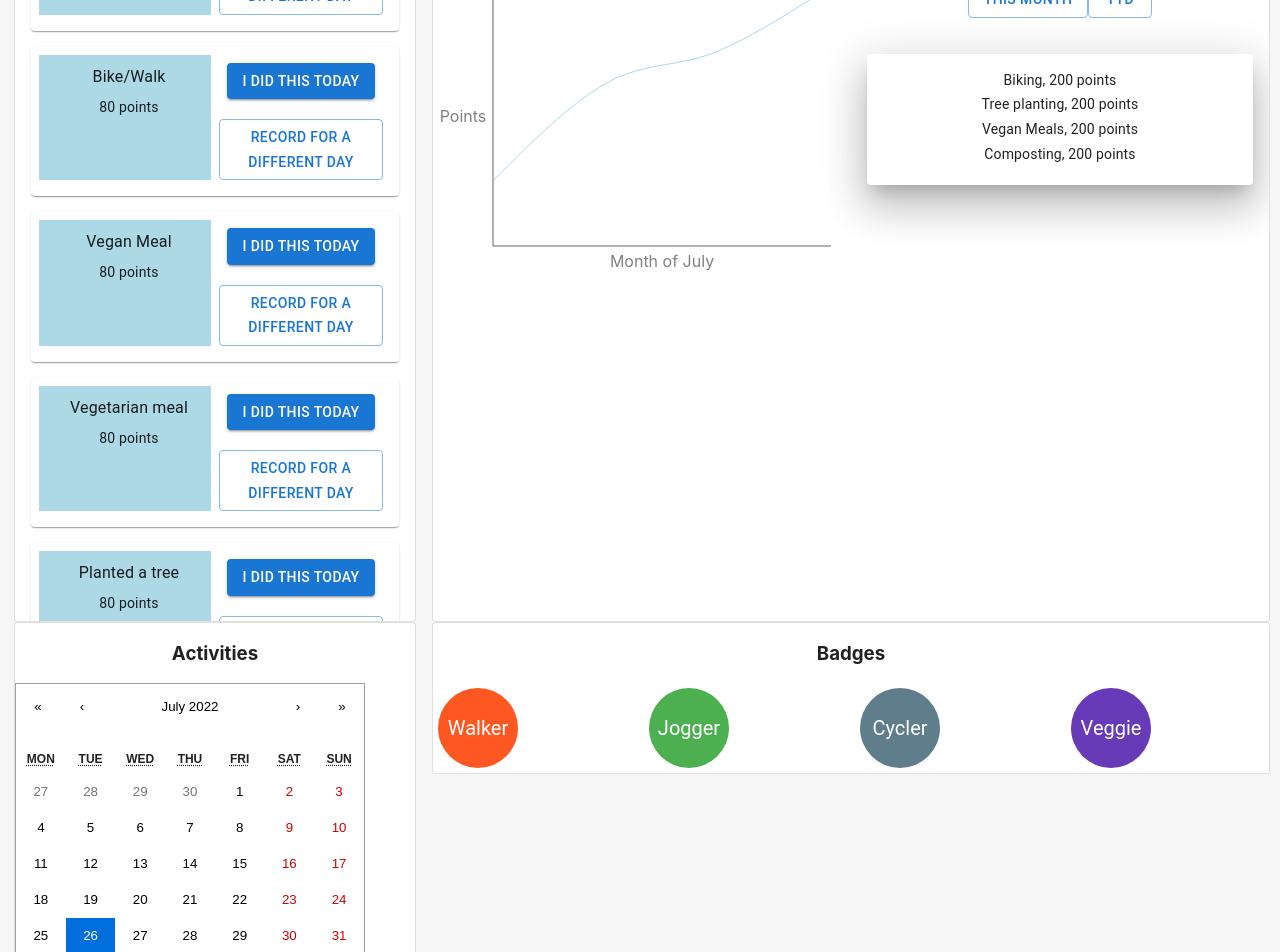
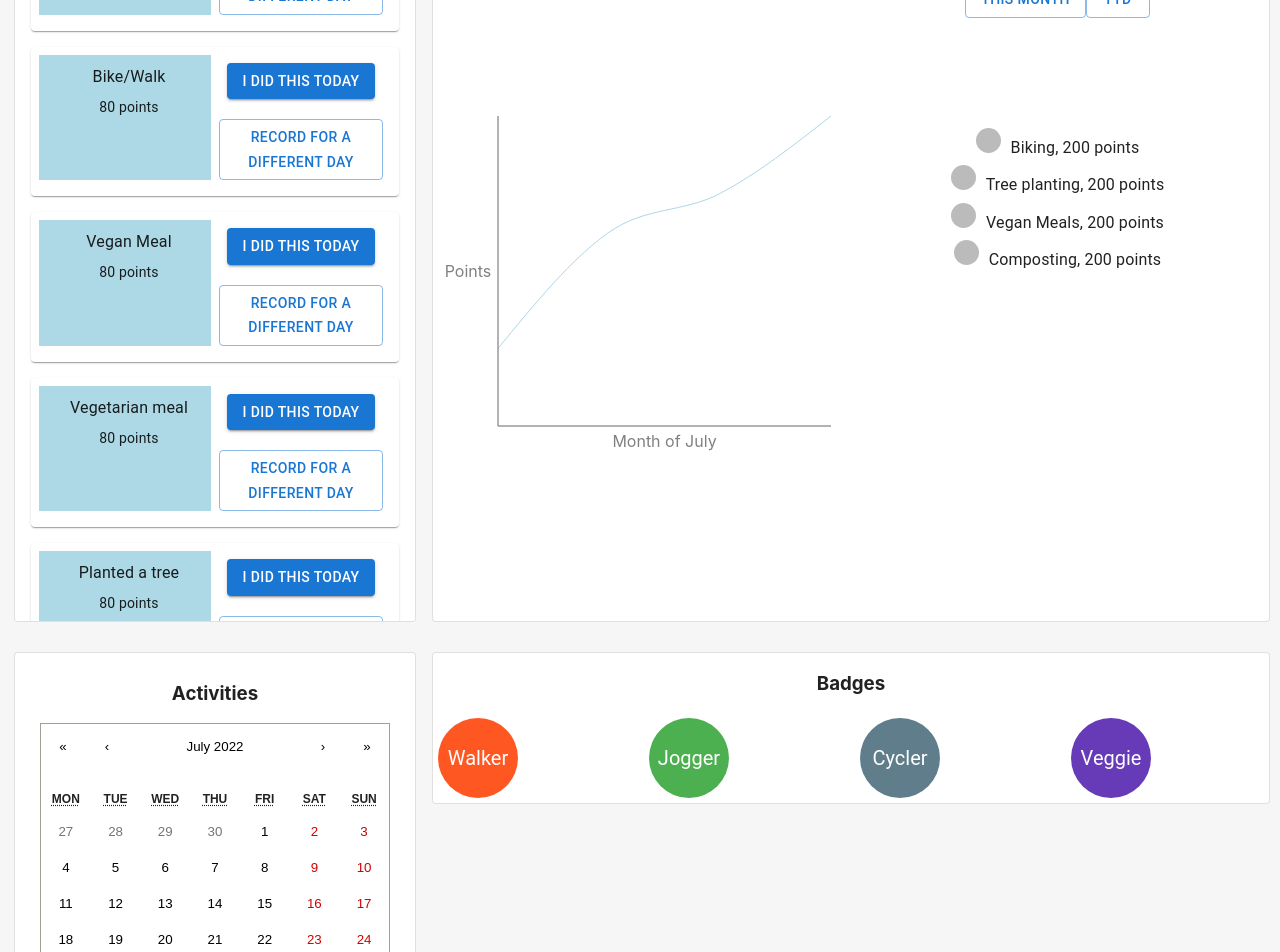
Before and after one commit to mpadel78/Monday-frontend, a React (Create React App) app: page / in a window 1280 px wide. Shown: the part 280-1232 px from the top of the page. Built offline with nearby package versions, Linux system fonts and the light colour scheme.

Commit message:
Fixed calendar / dashboard style, updated layout

```diff
--- a/src/App.css
+++ b/src/App.css
@@ -47,9 +47,13 @@
     font-size: 16px;
   }
 
-.activites-container{
-
-}
+.dot {
+    height: 25px;
+    width: 25px;
+    background-color: #bbb;
+    border-radius: 50%;
+    display: inline-block;
+  }
 
 @keyframes App-logo-spin {
   from {
--- a/src/App.js
+++ b/src/App.js
@@ -8,7 +8,6 @@ import Tasks from "./components/Personal/Tasks";
 import Mascot from "./components/Team/Mascot";
 import DashboardPersonal from "./components/Personal/DashboardPersonal";
 import DashboardTeam from "./components/Team/DashboardTeam";
-import Welcome from "./components/Welcome";
 import Activities from "./components/Personal/Activities";
 import "./App.css";
 import Badges from "./components/Personal/Badges";
@@ -46,7 +45,6 @@ function App() {
           lg={4}
           style={{
             textAlign: "center",
-
             paddingLeft: "30px",
             height: "100%",
           }}
@@ -57,9 +55,12 @@ function App() {
           >
             {view == "Teams" ? <Mascot /> : <Tasks />}
           </Card>
+          <div style={{padding:'30px 0px'}}>
             <Card variant="outlined">
               <Activities />
             </Card>
+          </div>
+
         </Grid>
         <Grid
           item
@@ -73,13 +74,15 @@ function App() {
             paddingRight: "10px",
           }}
         >
-          <Card style={{ height: "100vh" }} variant="outlined">
+          <Card style={{ height: "100vh", padding:'0px 5px' }} variant="outlined">
             {view == "Teams" ? <DashboardTeam /> : <DashboardPersonal />}
           </Card>
 
+          <div style={{paddingTop:'30px'}}>
             <Card variant="outlined">
               {view == "Teams" ? <br /> : <Badges />}
             </Card>
+          </div>
         </Grid>
       </Grid>
     </div>
--- a/src/components/Personal/Activities.js
+++ b/src/components/Personal/Activities.js
@@ -1,6 +1,7 @@
 import React from 'react'
 import {useState} from 'react';
 import Calendar from 'react-calendar';
+import Typography from "@mui/material/Typography";
 import 'react-calendar/dist/Calendar.css';
 import "../../App.css";
 
@@ -9,9 +10,18 @@ function Activities(){
 const [value, onChange] = useState(new Date());
 
   return (
-    <div class="activites-container">
+    <div style={{ padding:'10px'}}>
         <h3>Activities</h3>
-        <Calendar onChange={onChange} value={value} />
+        <div style={{display: 'flex', justifyContent: 'center', alignItems: 'center',border:'none'}}>
+          <Calendar onChange={onChange} value={value} />
+        </div>
+        <div style={{paddingTop:'10px'}}>
+          <strong>{value.toDateString()}</strong>
+        </div>
+        <div>
+          <p>Biking, 200 points</p>
+          <p>Tree planting, 200 points</p>
+        </div>
     </div>
   )
 }
--- a/src/components/Personal/DashboardPersonal.js
+++ b/src/components/Personal/DashboardPersonal.js
@@ -55,7 +55,7 @@ function DashboardPersonal() {
           style={{ backgroundColor: "white", height: "10vh" }}
         >
           <Typography variant="subtitle1">
-            <strong>Your Scoreboard July</strong>
+            <h2>Your Scoreboard July</h2>
           </Typography>
         </Grid>
 
@@ -66,11 +66,11 @@ function DashboardPersonal() {
 
         */}
         <Grid item xs={12} md={12} lg={12} sm container>
-          <Grid item xs={6} md={6} lg={6}>
-            <ResponsiveContainer height={300}>
+          <Grid item xs={6} md={6} lg={6} style={{paddingTop:'130px'}}>
+            <ResponsiveContainer height={350}>
               <LineChart
                 width={500}
-                height={300}
+                height={350}
                 data={data}
                 margin={{ top: 5, right: 20, bottom: 5, left: 0 }}
               >
@@ -95,34 +95,21 @@ function DashboardPersonal() {
             </Button>
             <br />
             <br />
+            <div style={{paddingTop:'90px'}}>
+              <Typography variant="body1" gutterBottom>
+                <><span style={{fontSize:'18px'}} class="dot"></span><span style={{ paddingLeft:'10px'}}>Biking, 200 points</span></>
+              </Typography>
+              <Typography variant="body1" gutterBottom>
+                <><span style={{fontSize:'18px'}} class="dot"></span><span style={{ paddingLeft:'10px'}}>Tree planting, 200 points</span></>
+              </Typography>
+              <Typography variant="body1" gutterBottom>
+                <><span style={{fontSize:'18px'}} class="dot"></span><span style={{ paddingLeft:'10px'}}>Vegan Meals, 200 points</span></>
+              </Typography>
+              <Typography variant="body1" gutterBottom>
+                <><span style={{fontSize:'18px'}} class="dot"></span><span style={{ paddingLeft:'10px'}}>Composting, 200 points</span></>
+              </Typography>
+            </div>
 
-            <Paper
-              elevation={24}
-              sx={{
-                p: 2,
-                margin: "auto",
-
-                flexGrow: 1,
-                height: "auto",
-                margin: "2vh",
-                backgroundColor: (theme) =>
-                  theme.palette.mode === "dark" ? "#1A2027" : "#fff",
-              }}
-              style={{ backgroundColor: "white" }}
-            >
-              <Typography variant="body2" gutterBottom>
-                Biking, 200 points
-              </Typography>
-              <Typography variant="body2" gutterBottom>
-                Tree planting, 200 points
-              </Typography>
-              <Typography variant="body2" gutterBottom>
-                Vegan Meals, 200 points
-              </Typography>
-              <Typography variant="body2" gutterBottom>
-                Composting, 200 points
-              </Typography>
-            </Paper>
           </Grid>
         </Grid>
       </Grid>
```
Lines whose indentation alone changed are shown as unchanged.
